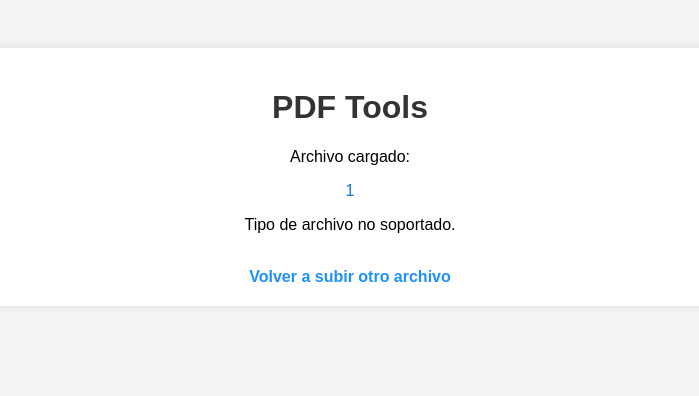
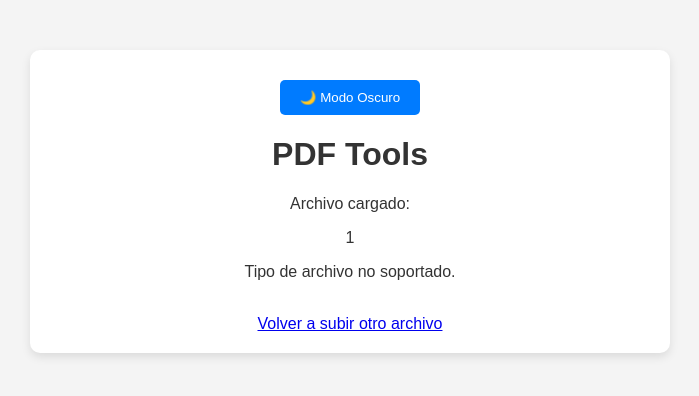
Before and after one commit to PetroGucci/PDF, a Flask app: page /process/1 in a window 1280 px wide. Shown: the top 396 px of the page, without its empty margins (290-989 px from the left). Run offline with Flask 3, Linux system fonts and the light colour scheme.

Commit message:
Arreglo del modo oscuro en pestaña principal, mejoramiento del css y demas detalles

```diff
--- a/static/css/style.css
+++ b/static/css/style.css
@@ -1,163 +1,82 @@
-
-
-Posicion del boton
-#toggleDarkMode {
-    position: absolute;
-    top: 10px;
-    right: 15px;
-    z-index: 999;}
-
+/* === Estilos generales === */
 body {
-    font-family: Arial, sans-serif;
-    background: #f4f4f4;
+    font-family: 'Arial', sans-serif;
+    background-color: #f4f4f4;
+    color: #333;
+    text-align: center;
     margin: 0;
     padding: 0;
-    text-align: center;
+    transition: background 0.3s ease, color 0.3s ease;
 }
 
+/* === Contenedor Principal === */
 .container {
     width: 90%;
-    max-width: 55dvw;
-    margin: 3rem auto;
+    max-width: 600px;
+    margin: 50px auto;
     padding: 20px;
-    background: #fff;
-    box-shadow: 0px 0px 10px rgba(0,0,0,0.1);
-    border-radius: 8px;
+    background: white;
+    border-radius: 10px;
+    box-shadow: 0px 4px 10px rgba(0, 0, 0, 0.1);
 }
 
-h1, h2 {
-    color: #333;
-}
-.filename {
-    color: #0f78d1;
-    margin-block-start: 0.67em;
-    margin-block-end: 0.67em;
-    margin-inline-start: 0px;
-    margin-inline-end: 0px;
-}
-
+/* === Área de arrastrar y soltar === */
 #drop-area {
-    border: 2px dashed #ccc;
-    border-radius: 8px;
+    border: 2px dashed #007BFF;
     padding: 30px;
-    background: #fafafa;
+    border-radius: 10px;
+    background: #eaf4ff;
     cursor: pointer;
-    transition: background 0.3s, border-color 0.3s;
-    margin-top: 20px;
+    transition: background 0.3s ease;
 }
 
 #drop-area.highlight {
-    background: #e9f5ff;
-    border-color: #1e90ff;
+    background: #d1e7ff;
 }
 
-button {
-    background: #1e90ff;
-    color: #fff;
-    border: none;
-    padding: 10px 20px;
-    margin: 10px;
-    border-radius: 4px;
-    cursor: pointer;
-    font-size: 1em;
-    transition: background 0.3s;
+#fileElem {
+    display: none;
 }
 
-button:hover {
-    background: #0f78d1;
-}
-#cancelEdit{
-    background-color: #dc3545; /* Rojo normal */
+/* === Botones === */
+button {
+    background: #007BFF;
     color: white;
     border: none;
     padding: 10px 20px;
     border-radius: 5px;
     cursor: pointer;
-}
-#cancelEdit:hover {
-    background-color: #c82333; /* Rojo más oscuro */
-}
-a {
-    color: #1e90ff;
-    text-decoration: none;
-    font-weight: bold;
+    margin-top: 10px;
+    transition: background 0.3s ease;
 }
 
-a:hover {
-    text-decoration: underline;
-}
-/*darkmode*/
-
-/* Posicion del boton */
-#toggleDarkMode {
-    position: absolute;
-    top: 10px;
-    right: 15px;
-    z-index: 999;
+button:hover {
+    background: #0056b3;
 }
 
+/* === Modo Oscuro === */
 .dark-mode {
-      font-family: Arial, sans-serif;
-      background-color: #202020;
-      margin: 0;
-      padding: 0;
-      text-align: center;
-      color: #ffffff;
+    background-color: #1e1e1e;
+    color: #f4f4f4;
 }
 
 .dark-mode .container {
-      color: #ffffff;
-      width: 90%;
-      /* max-width: 600px; */
-      margin: 40px auto;
-      padding: 20px;
-      background: #202020;
-      box-shadow: 0px 0px 10px rgba(0,0,0,0.1);
-      border-radius: 8px;
-      border: 2px solid #b961ec;
-  }
-
-  .dark-mode h1, .dark-mode h2 {
-      color: #ffffff;
+    background: #2b2b2b;
 }
 
 .dark-mode #drop-area {
-      border: 2px dashed #b961ec;
-      border-radius: 8px;
-      padding: 30px;
     background: #3a3a3a;
-      cursor: pointer;
-      transition: background 0.3s, border-color 0.3s;
-      margin-top: 20px;
+    border-color: #ffa500;
 }
 
 .dark-mode #drop-area.highlight {
-      background: #6c4a7c;
-      border-color: #b961ec;
+    background: #555;
 }
 
 .dark-mode button {
-      background: #b961ec;
-      color: #fff;
-      border: none;
-      padding: 10px 20px;
-      margin: 10px;
-      border-radius: 4px;
-      cursor: pointer;
-      font-size: 1em;
-      transition: background 0.3s;
+    background: #ffa500;
 }
 
-  .dark-mode #button:hover {
-      background: #0f78d1;
+.dark-mode button:hover {
+    background: #cc8400;
 }
-
-  .dark-mode #a {
-      color: #1e90ff;
-      text-decoration: none;
-      font-weight: bold;
-  }
-
-  .dark-mode :hover {
-      text-decoration: underline;
-  }
--- a/templates/editor.html
+++ b/templates/editor.html
@@ -8,6 +8,7 @@
     <link href="https://cdnjs.cloudflare.com/ajax/libs/cropperjs/1.5.13/cropper.min.css" rel="stylesheet">
 </head>
 <body>
+    <button id="toggleDarkMode">🌙 Modo Oscuro</button>
     <div class="container">
         <h1>PDF Tools</h1>
         <div class="filename">{{ filename }}</div>
--- a/templates/index.html
+++ b/templates/index.html
@@ -13,11 +13,11 @@
         <button id="toggleDarkMode">🌙 Modo Oscuro</button>
         <div class="container">
             <h1>PDF Tools</h1>
-            <p>Arrastra y suelta tu archivo (PDF, PNG, JPG)</p>
+            <p>Convierte, edita y optimiza tus archivos PDF, PNG y JPG</p>
             <!-- Área de Drag & Drop -->
             <div id="drop-area">
                 <form id="file-form" method="POST" enctype="multipart/form-data">
-                    <p>O haz clic para seleccionar el archivo</p>
+                    <p>Arrastra y suelta tu archivo aquí o haz clic para seleccionarlo.</p>
                     <input type="file" id="fileElem" name="file" accept=".pdf,.png,.jpg,.jpeg">
                 </form>
             </div>
--- a/templates/process.html
+++ b/templates/process.html
@@ -7,6 +7,7 @@
 </head>
 <body>
     <div class="container">
+        <button id="toggleDarkMode">🌙 Modo Oscuro</button>
         <h1>PDF Tools</h1>
         <p>Archivo cargado:</p>
         <div class="filename">{{ filename }}</div></p>
```
Also changed, not shown: static/js/dark_mode.js (+14 -38 lines). Lines whose indentation alone changed are shown as unchanged.
